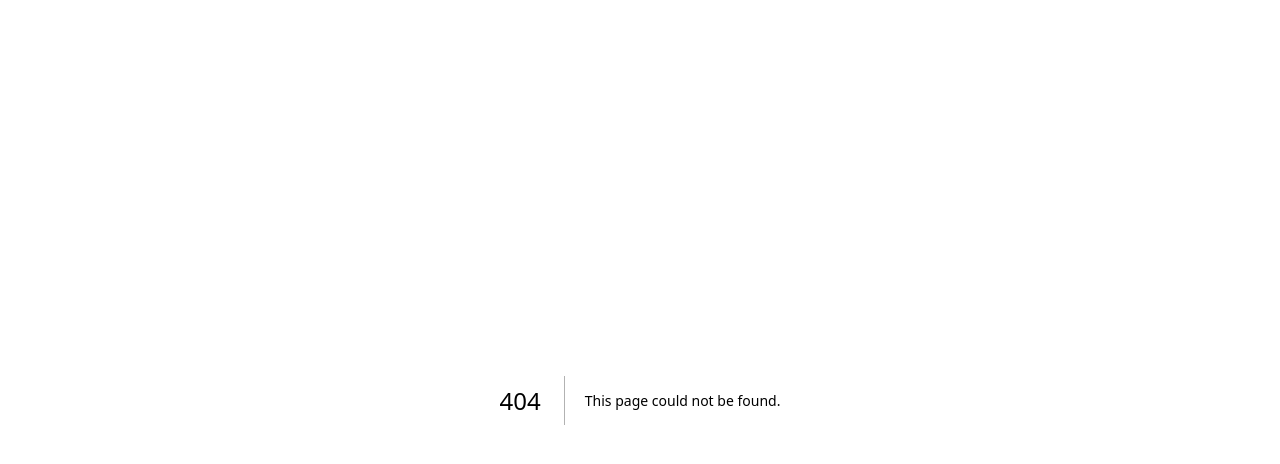
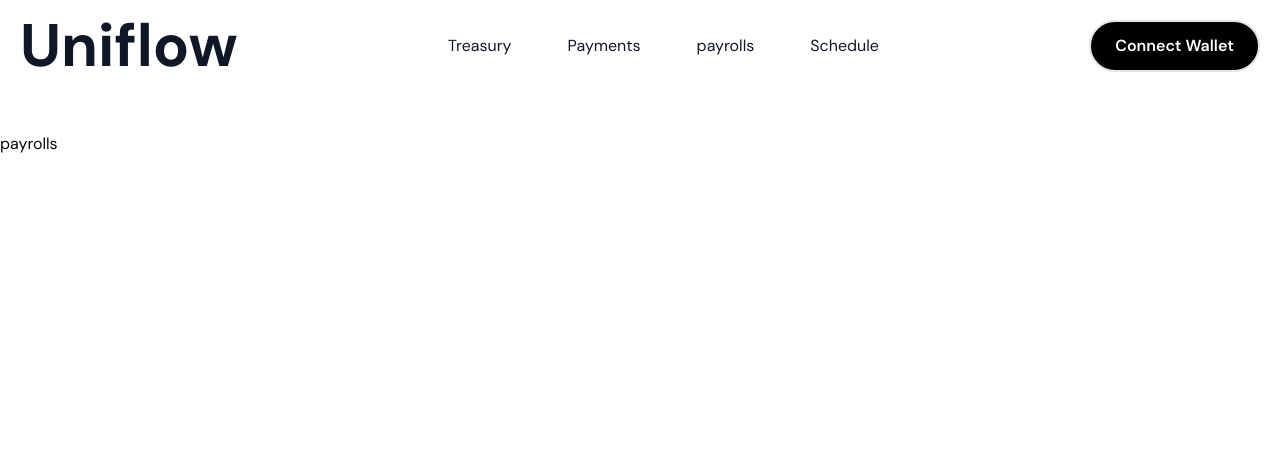
Before and after one commit to Apurvborhade/UniFlow, a Next.js app in the folder frontend/: page /payrolls in a window 1280 px wide. Before the commit this address had no page. Shown: the top 464 px of the page. Built offline with nearby package versions, Linux system fonts and the light colour scheme.

Commit message:
tabs navigation implemented

```diff
--- /dev/null
+++ b/frontend/app/(root)/payrolls/page.tsx
@@ -0,0 +1,9 @@
+import React from 'react'
+
+const PayRolls = () => {
+  return (
+    <div>payrolls</div>
+  )
+}
+
+export default PayRolls
--- /dev/null
+++ b/frontend/app/(root)/schedule/page.tsx
@@ -0,0 +1,9 @@
+import React from 'react'
+
+const Schedulepage = () => {
+  return (
+    <div>Schedule</div>
+  )
+}
+
+export default Schedulepage
--- a/frontend/components/Navbar.tsx
+++ b/frontend/components/Navbar.tsx
@@ -3,7 +3,7 @@ import { motion } from "framer-motion";
 import { useState } from "react";
 import Link from "next/link";
 
-const items = ["Treasury", "Payments", "payrolls"];
+const items = ["Treasury", "Payments", "payrolls","Schedule"];
 
 export default function Navbar() {
   const [hovered, setHovered] = useState<number | null>(null);
@@ -23,8 +23,10 @@ export default function Navbar() {
           }}
         >
           {items.map((item, i) => (
-            <button
+
+            <Link
               key={item}
+              href={`/${item === "Treasury" ? "/" : item.toLowerCase()}`}
               onMouseEnter={() => setHovered(i)}
               className="relative px-6 py-2 text-gray-900 cursor-pointer rounded-full hover:text-gray-900 "
             >
@@ -36,7 +38,7 @@ export default function Navbar() {
                 />
               )}
               <span className="relative z-10">{item}</span>
-            </button>
+            </Link>
           ))}
         </nav>
         <button className="group relative overflow-hidden rounded-full font-semibold border-2 hover:cursor-pointer bg-black px-6 py-3 text-white transition-colors duration-500 hover:text-black">
```
